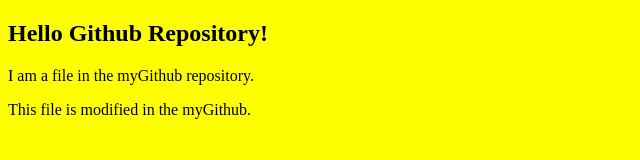
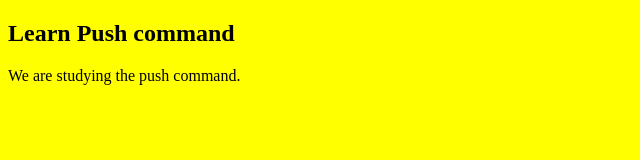
Before and after one commit to cr2003/yaoray-repo, a plain HTML site: page index.html in a window 1280 px wide. Shown: the whole page, without its empty margins (0-640 px from the left). Drawn offline with Linux system fonts and the light colour scheme.

Commit message:
Modify index.html to learn the push

```diff
--- a/index.html
+++ b/index.html
@@ -4,8 +4,7 @@
 <link rel="stylesheet" href="bgcolor.css">
 </head>
 <body>
-<h2>Hello Github Repository!</h2>
-<p>I am a file in the myGithub repository.</p>
-<p>This file is modified in the myGithub.</p>
+<h2>Learn Push command</h2>
+<p>We are studying the push command.</p>
 </body>
 </html>
```
